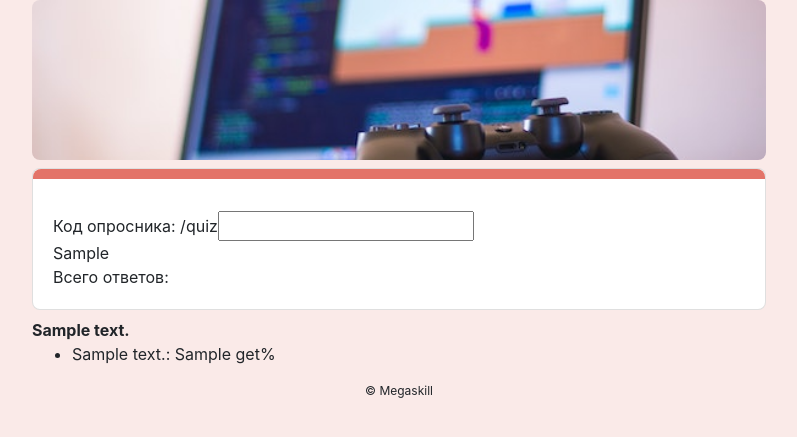
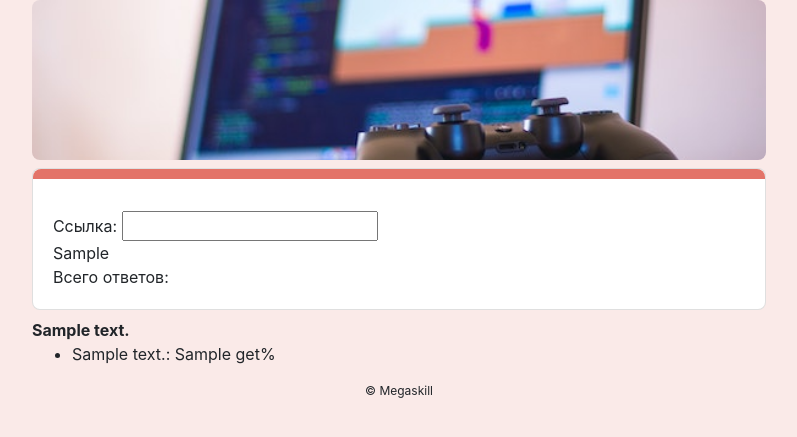
Before and after one commit to MaksimPak/django_aiogram, a Django app: template src/forms/templates/forms/statistics.html in a window 1280 px wide. Shown: the top 437 px of the page, without its empty margins (241-1038 px from the left). Run offline with Django 3.2, Linux system fonts and the light colour scheme; the template is opened without the code that fills it: most values are stand-ins (such as "Sample title", 1, 10 or a date in 2020); form fields are guessed from the names that the template uses; data that the repository does not hold is empty; parts of the project's set-up code (start-up, migrations or seed data) failed here and were passed over; some libraries are stand-ins or nearby versions.

Commit message:
form link

```diff
--- a/src/forms/templates/forms/statistics.html
+++ b/src/forms/templates/forms/statistics.html
@@ -9,7 +9,7 @@
 <div class="card my-2">
     <div class="card-body border-card">
         <div class="card-title">{{form}}</div>
-        Код опросника: /quiz{{form.unique_code}}<br>
+        Ссылка: {{form.link}}<br>
         {{qr|safe}}
         <br>
         Всего ответов: {{form.contactformanswers_set.count}}
--- a/src/forms/views.py
+++ b/src/forms/views.py
@@ -41,7 +41,6 @@ def form_statistics(request, form_id: int):
     qr = qrcode.make(
         form.link, error_correction=qrcode.constants.ERROR_CORRECT_L,
         image_factory=SvgImage, box_size=30)
-    print(form.contactformanswers_set.count())
     context = {
         'form': form,
         'questions': questions,
```
